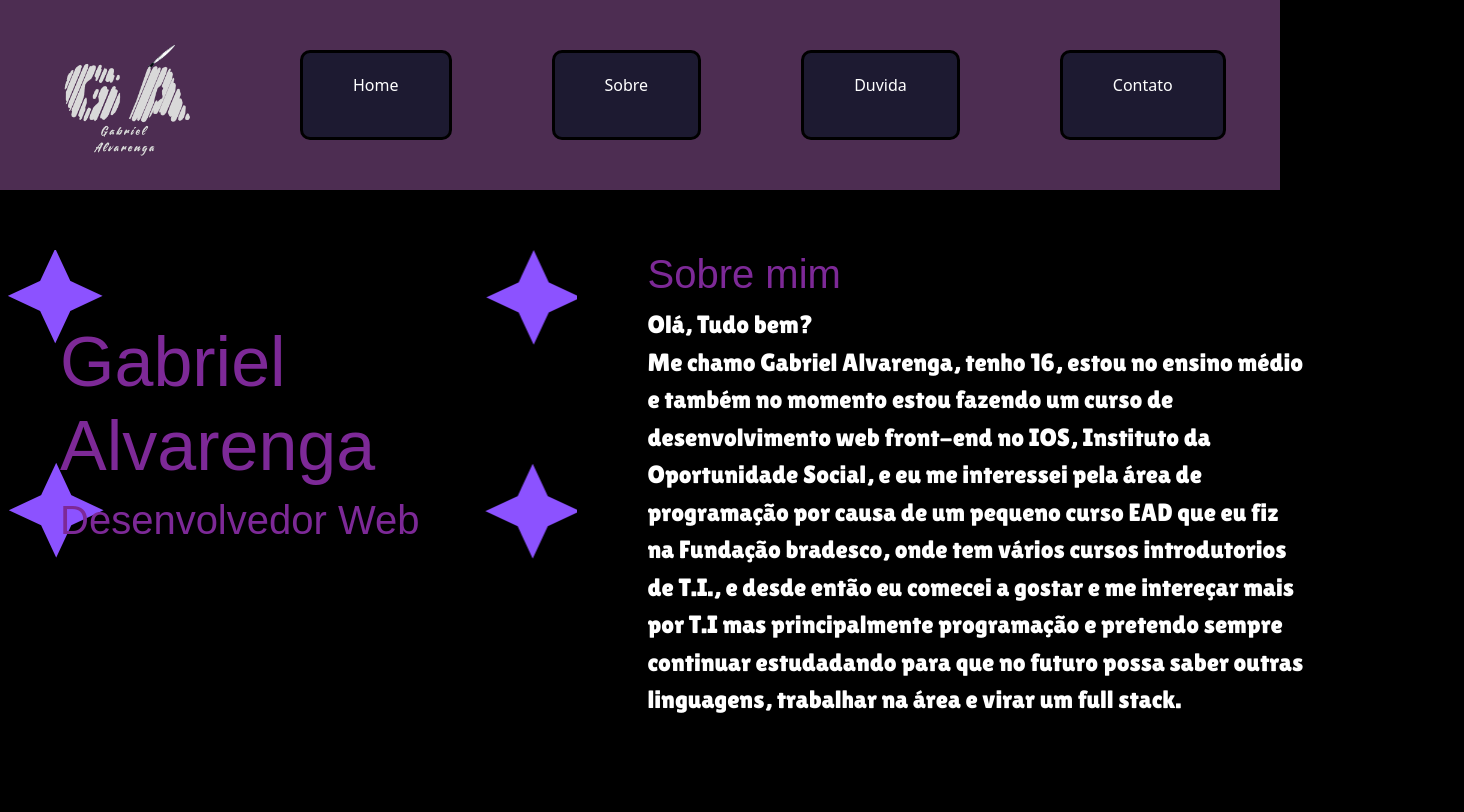
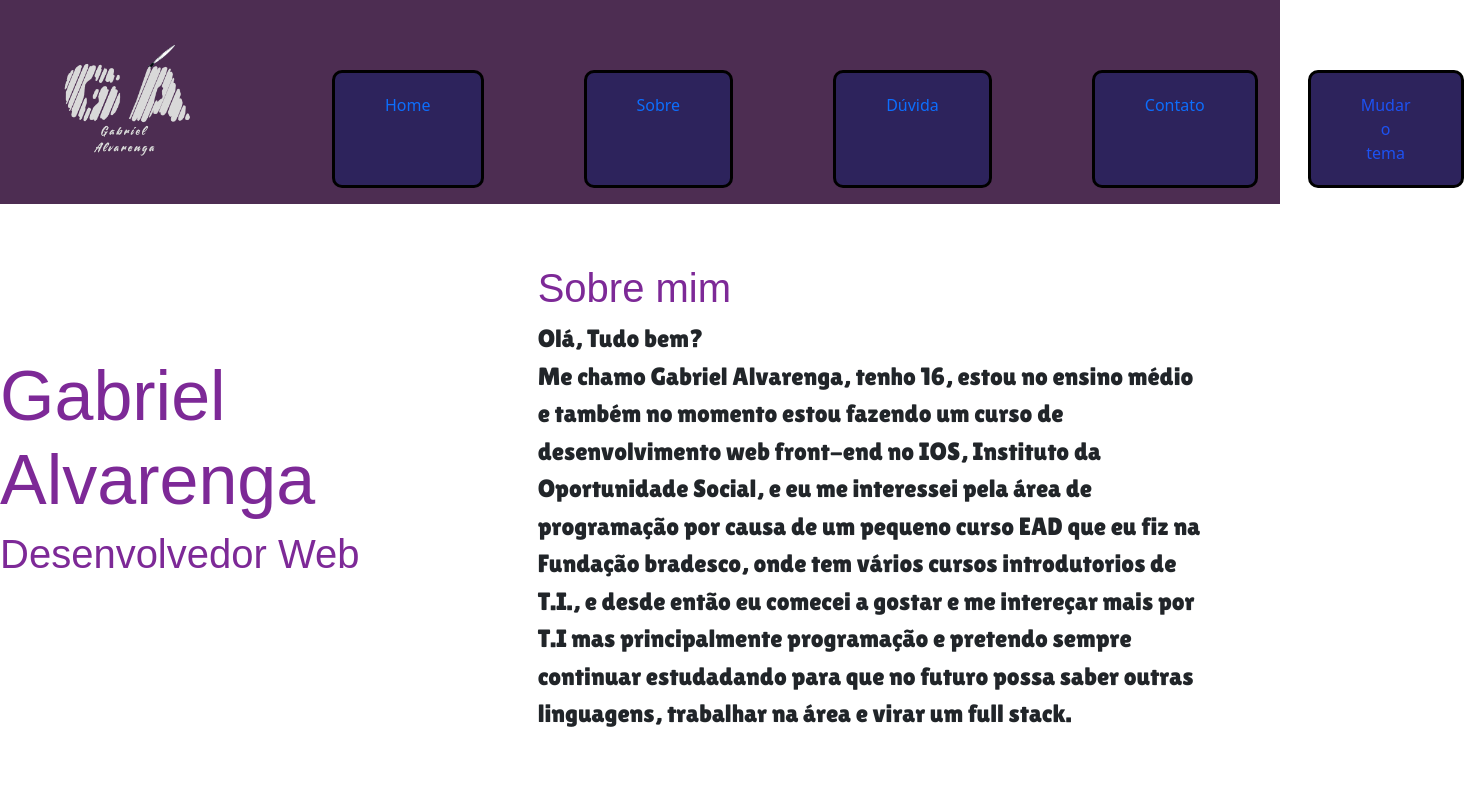
Before and after one commit to GabrielSourenga/Portf-lio-IOS, a plain HTML site: page index.html in a window 1280 px wide. Shown: the top 812 px of the page, 1464 px wide, since content can reach past the window. Drawn offline with nearby package versions, Linux system fonts and the light colour scheme; a web font is replaced by a local one.

Commit message:
Lixo Lixo

```diff
--- a/CSS/main.css
+++ b/CSS/main.css
@@ -24,22 +24,33 @@ header {
 
 nav {
     background-color: #4D2D52;
-    text-align: center;
     display: flex;
-
+    justify-content: space-between;
 }
 
-.Logo {
+ul {
+    list-style: none;
+    display: flex;
+    text-decoration: none;
+}
+
+.logo {
     width: 150px;
+}
+
+.navegacao {
+    display: flexbox;
+    margin-top: 70px;
+    flex-direction: column;
 }
 
 .barra {
     text-decoration: none;
-    margin: 50px 50px;
-    padding: 20px 50px;
+    margin: 0px 50px;
+    padding: 20px 0px;
     border: solid 3px black;
     border-radius: 10px;
-    background-color: #1D1A31;
+    background-color: #2D235C;
     color: white;
     transition: color 0.5s;
     transition: background-color 0.5s;
@@ -51,28 +62,57 @@ nav {
 
 }
 
+.sem {
+    text-decoration: none;
+}
+
+button {
+    text-decoration: none;
+    padding: 20px 50px;
+    border: solid 3px black;
+    border-radius: 10px;
+    background-color: #2D235C;
+    color: white;
+    transition: color 0.5s;
+    transition: background-color 0.5s;
+    color: #1D52F2;
+}
+
+.butao:hover {
+    color: black;
+    background-color: #C1A5A9;
+
+}
+
+
+/* Estilo para o tema escuro */
+body.dark-mode {
+    background-color: black;
+    color: #fff;
+}
+
+button.dark-mode {
+    background-color: #2D235C;
+    color: #fff;
+}
+
+button.dark-mode:hover {
+    background-color: #C1A5A9;
+}
+
 /* Sobre */
 
-body {
-    background-color: black;
-    color: white;
-}
 
 main {
     display: inline-flex;
 }
 
+h1 {
+    font-size: 70px;
+}
 
 .box1 {
-    display: block;
-    margin: 60px 0px;
-    padding: 70px 60px;
-    background-image: url(../Imagens/Untitled\ design\ \(1\).png);
-    background-repeat: no-repeat;
-}
-
-h1 {
-    font-size: 70px;
+    margin-top: 150px;
 }
 
 .sub {
@@ -121,7 +161,7 @@ h3 {
 /* Fale Comigo */
 
 #Falecomigo {
-    text-align: center  ;
+    text-align: center ;
 }
 
 .assunto {
@@ -159,6 +199,7 @@ label {
 .enviar {
     transition: color 0.5s;
     transition: background-color 0.5s;
+    margin-bottom: 100px;
 }
 
 .enviar:hover {
--- /dev/null
+++ b/Javascript/main.js
@@ -0,0 +1,15 @@
+
+const toggleButton = document.getElementById('toggle-button');
+const body = document.body;
+
+
+toggleButton.addEventListener('click', () => {
+    body.classList.toggle('dark-mode');
+    toggleButton.classList.toggle('dark-mode');
+
+    if (body.classList.contains('dark-mode')) {
+        toggleButton.textContent = 'Mudar o tema';
+    } else {
+        toggleButton.textContent = 'Mudar o tema';
+    }
+});
--- a/index.html
+++ b/index.html
@@ -1,6 +1,5 @@
 <!DOCTYPE html>
 <html lang="pt-br">
-
 <head>
     <meta charset="UTF-8">
     <meta name="viewport" content="width=device-width, initial-scale=1.0">
@@ -18,22 +17,27 @@
     <header>
 
         <nav>
+
             <a href="index.html">
-                <img src="./Imagens/Logo.png" alt="Logo Portifolio" class="Logo"></a>
+                <img src="./Imagens/Logo.png" alt="Logo do Portifolio" class="logo">
+            </a>
 
-            <a href="./index.html" class="barra">Home</a>
-            <a href="#Sobremim" class="barra">Sobre</a>
-            <a href="#Falecomigo" class="barra">Duvida</a>
-            <a href="#Contato" class="barra">Contato</a>
+            <div class="navegacao">
+                <ul>
+                    <li class="barra sem"><a href="./index.html">Home</a></li>
+                    <li class="barra"><a href="#sobreMim">Sobre</a></li>
+                    <li class="barra"><a href="#faleComigo">Dúvida</a></li>
+                    <li class="barra"><a href="#contato">Contato</a></li>
+                    <li><button id="toggle-button">Mudar o tema</button></li>
+
+                </ul>
+        </div>
 
         </nav>
 
     </header>
 
-    <!-- ================================================================================================= -->
-
     <main>
-
 
         <div class="box1">
             <h1 class="titulo">Gabriel Alvarenga</h1>
@@ -42,7 +46,7 @@
         </div>
 
         <div class="box2">
-            <h3 id="Sobremim">Sobre mim</h3>
+            <h3 id="sobreMim">Sobre mim</h3>
 
             <p class="descrição">Olá, Tudo bem? <br>
                 Me chamo Gabriel Alvarenga, tenho 16, estou no ensino médio e também no momento estou fazendo um curso
@@ -116,12 +120,7 @@
 
     </section>
 
-
-
-    <!-- ============================================================================================================== -->
-
-
-    <section id="Falecomigo">
+    <section id="faleComigo">
         <h2 class="titulo sub">Fale comigo</h2>
 
         <form action="#">
@@ -149,11 +148,9 @@
 
     </section>
 
-    <br><br><br>
+    <footer class="final">
 
-    <footer>
-
-        <h2 id="Contato" class="fin">Redes Sociais</h2>
+        <h2 id="contato" class="fin">Redes Sociais</h2>
 
         <div class="Fredes">
             <a href="mailto:gabriel.alvarenga861@gmail.com" target="_blank]">
@@ -163,8 +160,6 @@
                 </figure>
             </a>
 
-
-
             <a href="https://www.instagram.com/gaabriel_alvaarengaa/" target="_blank">
                 <figure>
                     <img src="./Imagens/instagram.png" alt="Icone do Instagram" width="50" class="redes">
@@ -172,14 +167,12 @@
                 </figure>
             </a>
 
-
             <a href="https://www.linkedin.com/in/gabriel-souza-alvarenga-85549a325/" target="_blank">
                 <figure>
                     <img src="./Imagens/linkedin.png" alt="Icone do Linkedin" width="50" class="redes">
                     <figcaption>Linkedin</figcaption>
                 </figure>
             </a>
-
 
             <a href="https://github.com/GabrielSourenga" target="_blank">
                 <figure>
@@ -190,10 +183,11 @@
 
     </footer>
 
+    <script src="./Javascript/main.js"></script>
+
     <script src="https://cdn.jsdelivr.net/npm/bootstrap@5.3.3/dist/js/bootstrap.bundle.min.js"
         integrity="sha384-YvpcrYf0tY3lHB60NNkmXc5s9fDVZLESaAA55NDzOxhy9GkcIdslK1eN7N6jIeHz"
         crossorigin="anonymous"></script>
 </body>
 
-
 </html>
```
Also changed, not shown: Imagens/Untitled design (1).png (deleted), Imagens/paintbrush.png (added).
